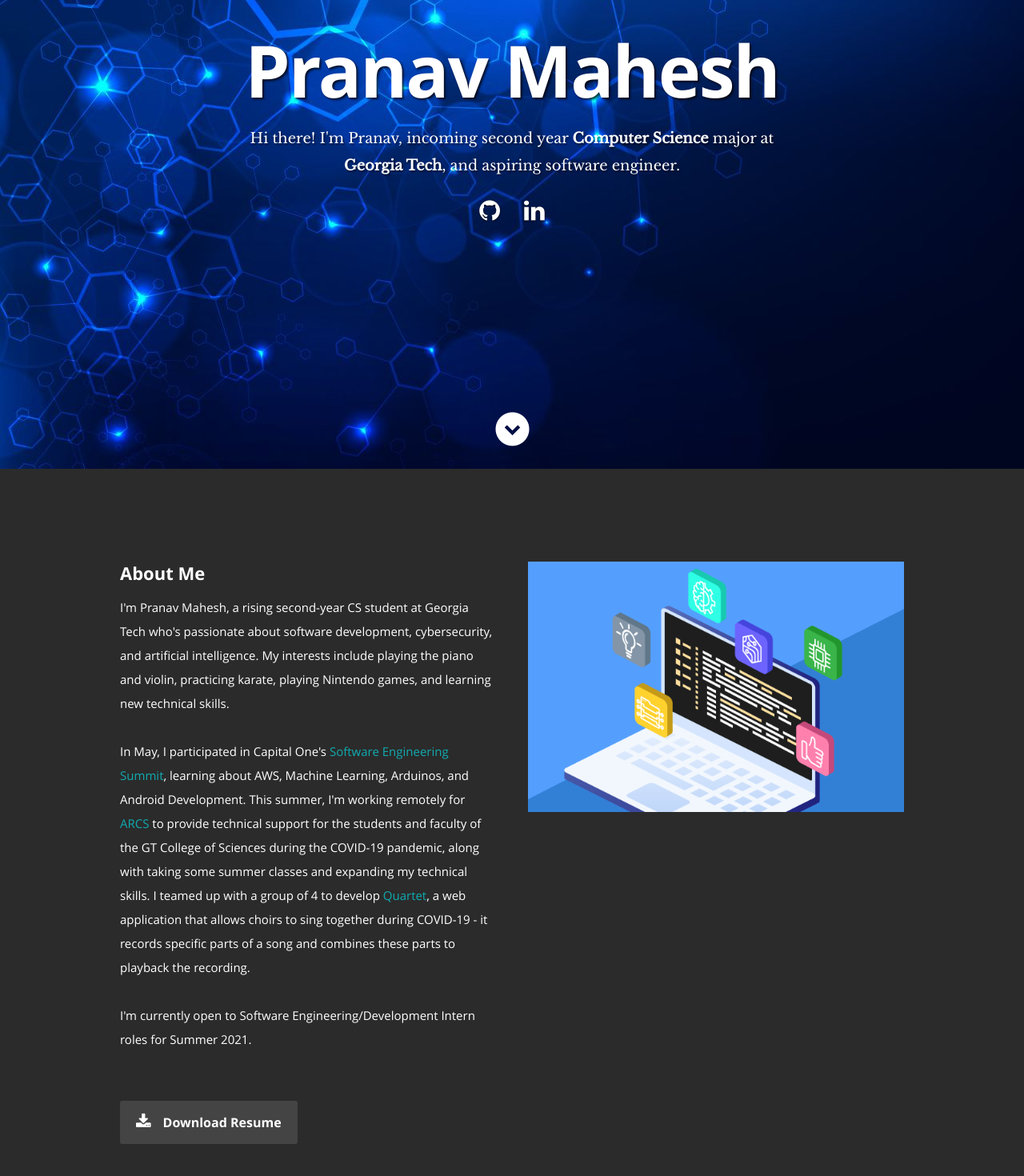
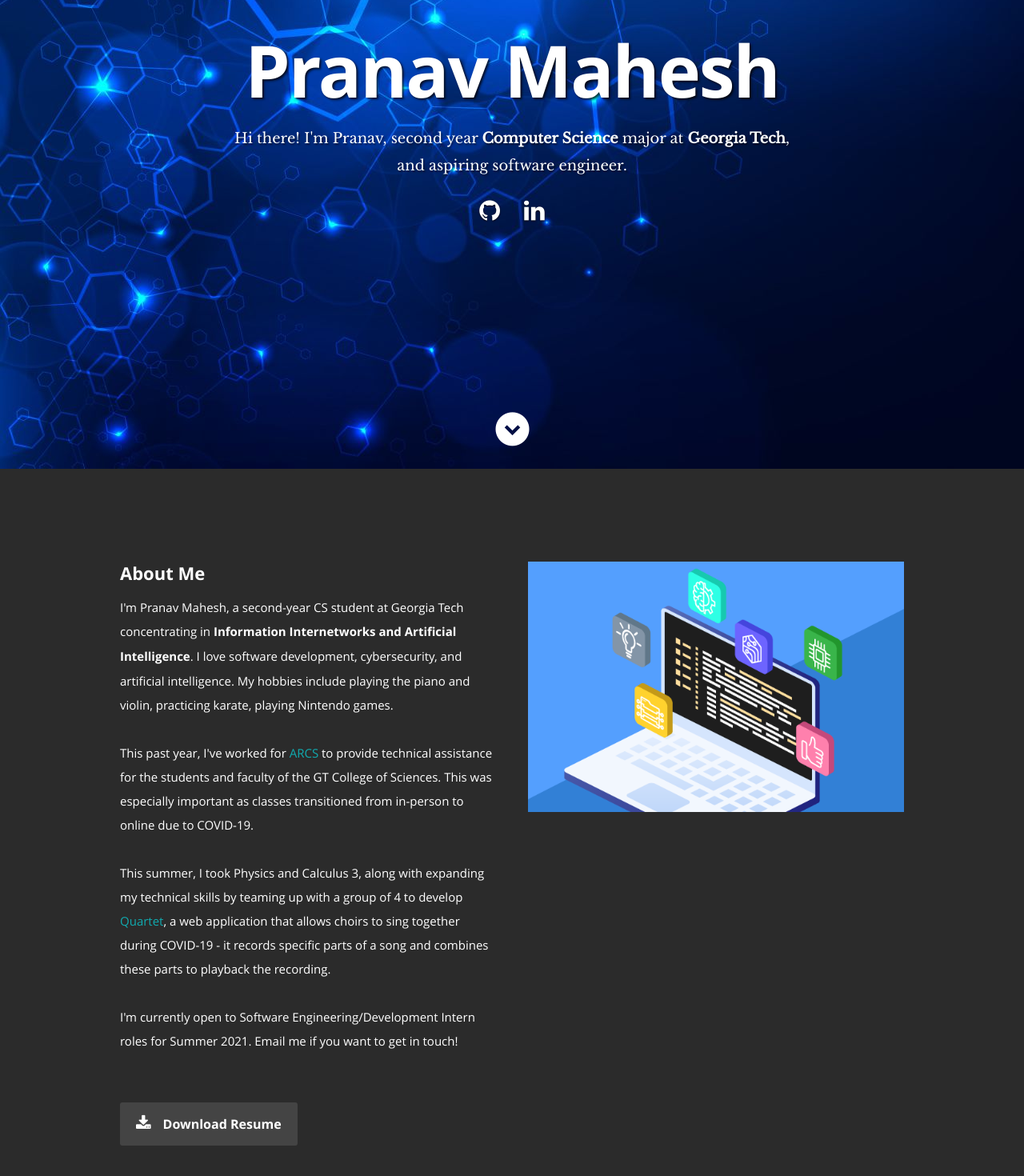
Before and after one commit to PranavMahesh1/pranavmahesh1.github.io, a React (Create React App) app: page / in a window 1280 px wide. Shown: the part 214-1684 px from the top of the page at 80% size. Built offline with nearby package versions, Linux system fonts and the light colour scheme.

Commit message:
Update descriptions

```diff
--- a/public/resumeData.json
+++ b/public/resumeData.json
@@ -19,7 +19,7 @@
     "projects": [
       {
         "title":"Quartet",
-        "category":"A web app that allows choirs to sing together while being physically apart",
+        "category":"A web app that allows choirs to sing together while being apart",
         "image":"quartet.png",
         "url":"https://github.com/adamhannadev/quartet"
       },
--- a/src/Components/About.js
+++ b/src/Components/About.js
@@ -12,12 +12,11 @@
             <div class="row">
                <div class="column">
                   <h2>About Me</h2>
-                  <p>I'm Pranav Mahesh, a rising second-year CS student at Georgia Tech who's passionate about software development, cybersecurity, and artificial intelligence. My interests include playing the piano and violin, practicing karate, playing Nintendo games, and learning new technical skills.</p>
-                  <p>In May, I participated in Capital One's <a href="https://campus.capitalone.com/summits/">Software Engineering Summit</a>, learning about AWS, Machine Learning, Arduinos, and Android Development.
-                  This summer, I'm working remotely for <a href="https://arcs.gatech.edu/">ARCS</a> to provide technical support for the students and faculty of the GT College of Sciences during the COVID-19 pandemic, along with taking some summer classes and expanding my technical skills.
-                  I teamed up with a group of 4 to develop <a href="https://github.com/adamhannadev/quartet">Quartet</a>, a web application that allows choirs to sing together during COVID-19 - it records specific parts of a song and combines these parts to playback the recording.</p>
+                  <p>I'm Pranav Mahesh, a second-year CS student at Georgia Tech concentrating in <b>Information Internetworks and Artificial Intelligence</b>. I love software development, cybersecurity, and artificial intelligence. My hobbies include playing the piano and violin, practicing karate, playing Nintendo games.</p>
+                  <p>This past year, I've worked for <a href="https://arcs.gatech.edu/">ARCS</a> to provide technical assistance for the students and faculty of the GT College of Sciences. This was especially important as classes transitioned from in-person to online due to COVID-19.</p>
+                  <p>This summer, I took Physics and Calculus 3, along with expanding my technical skills by teaming up with a group of 4 to develop <a href="https://github.com/adamhannadev/quartet">Quartet</a>, a web application that allows choirs to sing together during COVID-19 - it records specific parts of a song and combines these parts to playback the recording.</p>
 
-                  <p>I'm currently open to Software Engineering/Development Intern roles for Summer 2021.</p>
+                  <p>I'm currently open to Software Engineering/Development Intern roles for Summer 2021. Email me if you want to get in touch!</p>
                </div>
                <div class="column">
                   <img alt="Software Development" src="./images/softwaredev.png" />
--- a/src/Components/Header.js
+++ b/src/Components/Header.js
@@ -31,7 +31,7 @@
       <div className="row banner">
          <div className="banner-text">
             <h1>{name}</h1>
-            <h3>Hi there! I'm Pranav, incoming second year <b>Computer Science</b> major at <b>Georgia Tech</b>, and aspiring software engineer.</h3>
+            <h3>Hi there! I'm Pranav, second year <b>Computer Science</b> major at <b>Georgia Tech</b>, and aspiring software engineer.</h3>
 
             <ul className="social">
                {networks}
```
